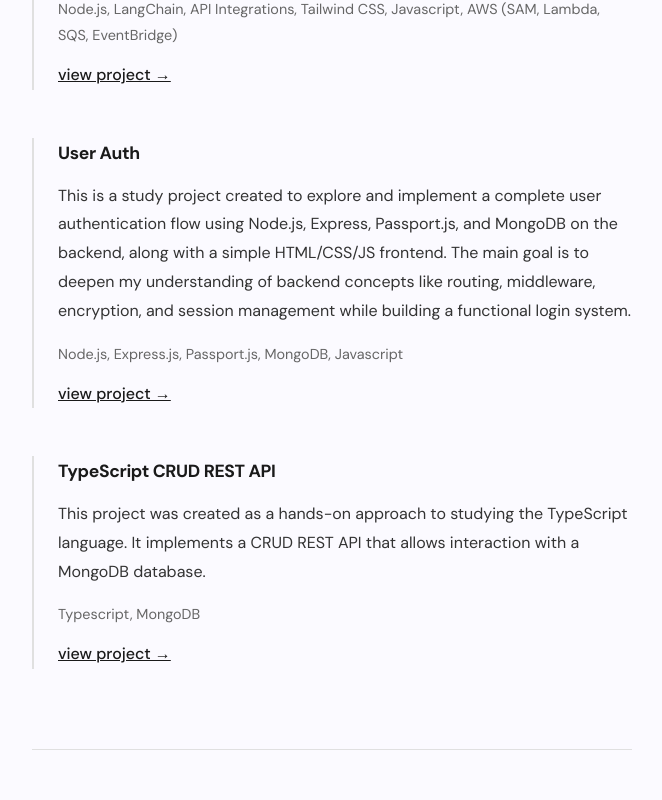
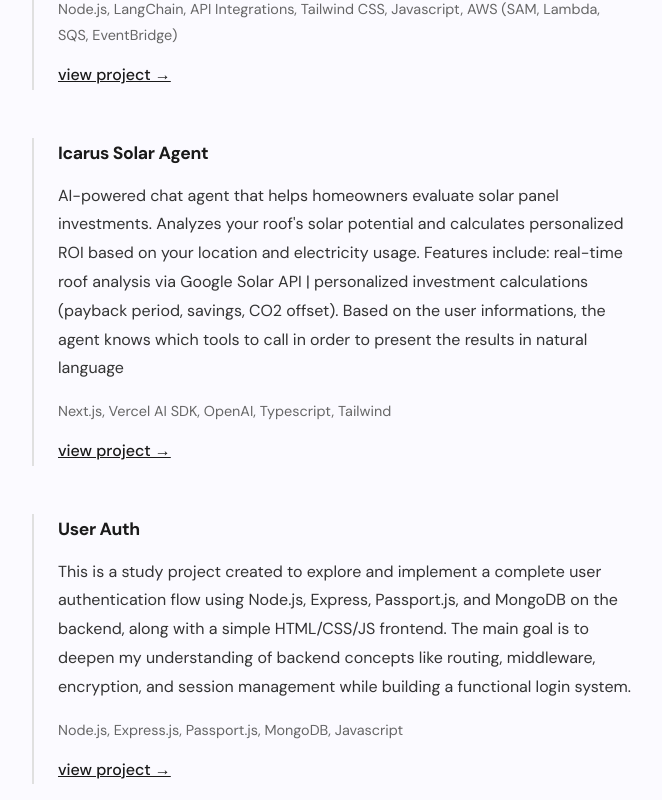
Before and after one commit to Icnneto/portfolio, a Next.js app: page /projects in a window 1280 px wide. Shown: the part 1440-2240 px from the top of the page, without its empty margins (308-970 px from the left). Built offline with nearby package versions, Linux system fonts and the light colour scheme; no server answers.

Commit message:
feat: add new project - Icarus Solar Agent

```diff
--- a/app/(public)/projects/page.tsx
+++ b/app/(public)/projects/page.tsx
@@ -13,6 +13,13 @@ export default function ProjectsPage() {
       description: "An innovative solution that translates the complexity of weather forecasts into a daily newsletter with sea condition analysis in natural language. As the creator and sole developer, I implemented an automated workflow in Python, orchestrated with LangChain, to consume data from weather APIs, process this information through an LLM to generate insights, and manage the sending of email campaigns. I was responsible for the entire project lifecycle, from system architecture and back-end/front-end development to infrastructure setup and integrations",
       tech: "Node.js, LangChain, API Integrations, Tailwind CSS, Javascript, AWS (SAM, Lambda, SQS, EventBridge)",
       link: "https://swellguide.com.br"
+    },
+    {
+      name: "Icarus Solar Agent",
+      award: "",
+      description: "AI-powered chat agent that helps homeowners evaluate solar panel investments. Analyzes your roof's solar potential and calculates personalized ROI based on your location and electricity usage. Features include: real-time roof analysis via Google Solar API | personalized investment calculations (payback period, savings, CO2 offset). Based on the user informations, the agent knows which tools to call in order to present the results in natural language",
+      tech: "Next.js, Vercel AI SDK, OpenAI, Typescript, Tailwind",
+      link: "https://solar-panel-agent.vercel.app/"
     },
     {
       name: "User Auth",
```
